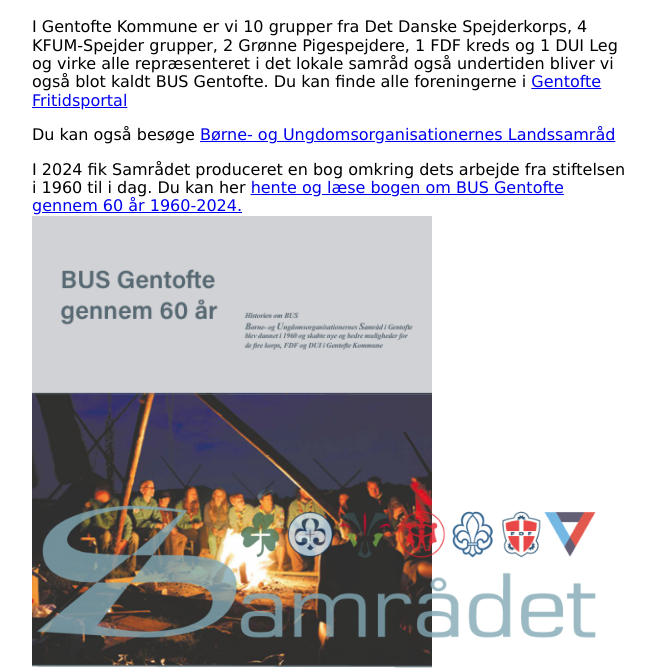
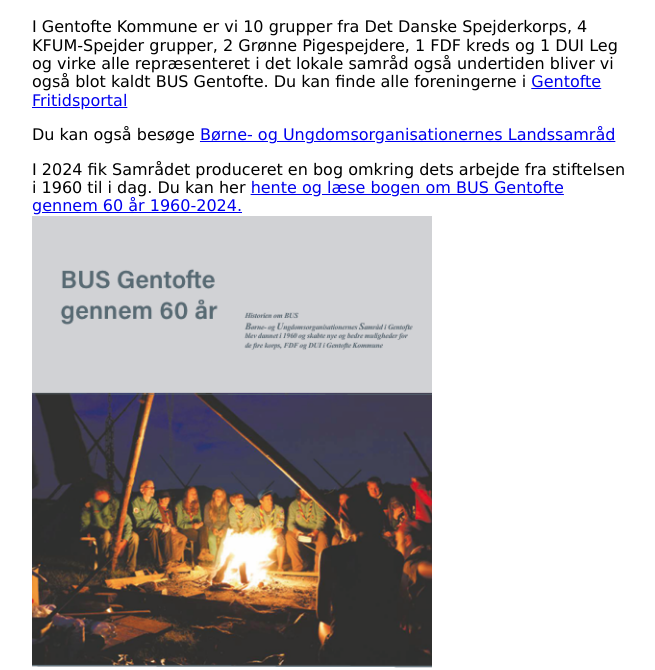
Before and after one commit to bus-gentofte/bus-gentofte.github.io, a website built with Parcel: page index.html in a window 1280 px wide. Shown: the part 135-805 px from the top of the page, without its empty margins (308-963 px from the left). Built offline with nearby package versions, Linux system fonts and the light colour scheme.

Commit message:
Styling fix of footer

```diff
--- a/index.css
+++ b/index.css
@@ -21,7 +21,7 @@
   display: block;
   position: absolute;
   left: 50%;
-  bottom: 0;
+  bottom: -300px;
   width: 50%;
   height: 100%;
   max-height: 226px;
```
